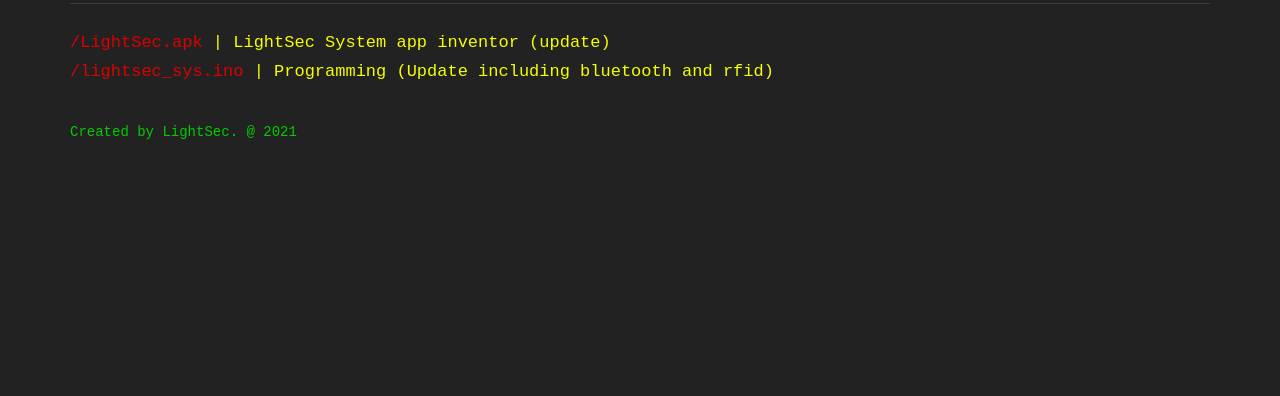
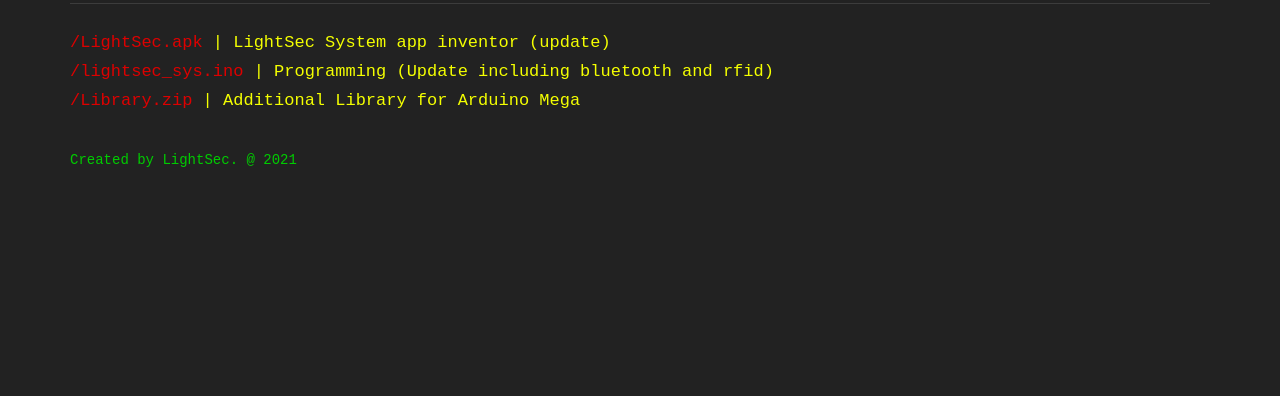
Before and after one commit to buyyakhoo/M5_LightSec_System, a plain HTML site: page file.html in a window 1280 px wide. Shown: the part 404-800 px from the top of the page. Drawn offline with nearby package versions, Linux system fonts and the light colour scheme; files that its build step writes are made by us from their sources.

Commit message:
Update file.html

```diff
--- a/file.html
+++ b/file.html
@@ -72,6 +72,7 @@
             <div class="col-lg-12 text-warning">
                 <h4><a href=" https://gallery.appinventor.mit.edu/?galleryid=5bc6d851-3fce-47f0-b082-4d42339f59a7" class="text-danger">/LightSec.apk</a> | LightSec System app inventor (update) </h4>
                 <h4><a href=" /lightsec_proj/file/lightsec_sys/lightsec_sys.ino" class="text-danger">/lightsec_sys.ino</a> | Programming (Update including bluetooth and rfid) </h4>
+                <h4><a href=" https://github.com/buyyakhoo/lightsec_proj/tree/main/file/library" class="text-danger">/Library.zip</a> | Additional Library for Arduino Mega </h4>
 
             </div>
         </div>
```
